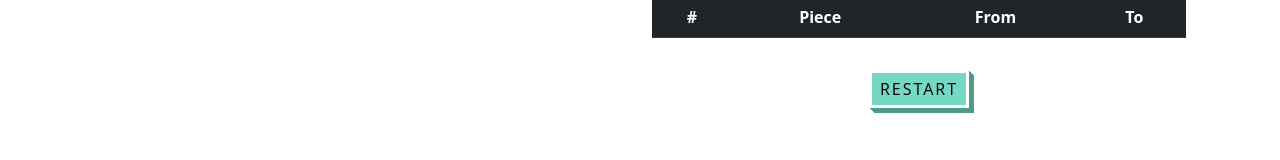
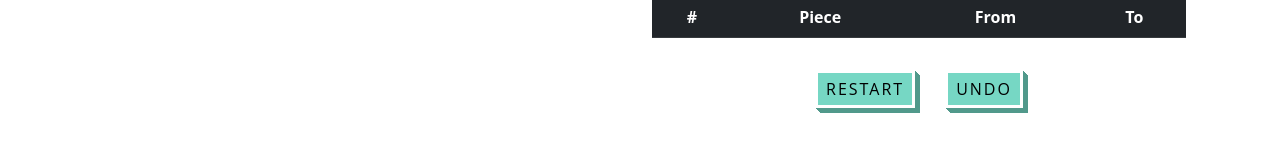
Before and after one commit to PrintNifesimi/MintPanda-Chess, a React (Create React App) app in the folder chess/: page / in a window 1280 px wide. Shown: the part 591-751 px from the top of the page. Built offline with nearby package versions, Linux system fonts and the light colour scheme.

Commit message:
added undo button,and function

```diff
--- a/chess/src/BoardMdl.tsx
+++ b/chess/src/BoardMdl.tsx
@@ -114,6 +114,7 @@ function PandaBoard() {
   const [deadPieces, updateDeadPieces]=useState<any>({w:{'p': 0, 'n': 0, 'b': 0, 'r': 0, 'q': 0},b:{'p': 0, 'n': 0, 'b': 0, 'r': 0, 'q': 0}})
   const [currentTimeout,setCurrentTimeout]=useState<NodeJS.Timeout>();
   const [gameEnd,setGameEnd]=useState({status:["",""]})
+  const [undo,setUndo]=useState(false)
 
 
 
@@ -211,7 +212,22 @@ function PandaBoard() {
     }
     return false
     }
-
+  function undoKill(blackInfo:{[key:string]:string},whiteInfo:{[key:string]:string}){
+    if(blackInfo.hasOwnProperty("captured")){
+      let oldDeadBlackPieces = deadPieces["b"]
+      oldDeadBlackPieces[blackInfo["captured"]]-=1
+      let newDeadBlackPieces = deadPieces
+      newDeadBlackPieces["b"]=oldDeadBlackPieces
+      updateDeadPieces(newDeadBlackPieces)
+    }
+    if(whiteInfo.hasOwnProperty("captured")){
+      let oldDeadWhitePieces = deadPieces["w"]
+      oldDeadWhitePieces[whiteInfo["captured"]]-=1
+      let newDeadWhitePieces = deadPieces
+      newDeadWhitePieces["b"]=oldDeadWhitePieces
+      updateDeadPieces(newDeadWhitePieces)
+    }
+  }
 
   function getPieceCurrSquare(type:string,color:string){
 
@@ -327,6 +343,29 @@ function PandaBoard() {
     }
     document.getElementById("resetBtn")?.click()
   }
+  function undoFunction(){
+
+
+
+    //console.log(game.undo())
+    //console.log(game.undo())
+
+   if(game.turn()==='w'){
+    let whiteInfo=game.undo()
+    let blackInfo = game.undo()
+    if (whiteInfo && blackInfo){
+       undoKill(blackInfo!,whiteInfo!)
+    }
+    let moves = movesList["moves"]
+    moves.pop()
+    moves.pop()
+    setMovesList({moves:moves})
+
+    }
+   setUndo(false)
+    return 0;
+
+  }
   function pandaBrand() {
 
     const returnPieces:any = {};
@@ -419,6 +458,17 @@ function PandaBoard() {
               }
 
         }>Restart</CustomButton>
+         <CustomButton
+      style={{marginLeft:"30px"}}
+       id="undoBtn"
+       className="mt-3"
+        onClick={
+            ()=>{
+              setUndo(true)
+              undoFunction()
+            }
+
+        }>Undo</CustomButton>
           </div>
       </div>
       <div id="makerCredit" className="container justify-content-center align-text-bottom" style={{bottom:"2px",}}>
--- a/chess/src/index.css
+++ b/chess/src/index.css
@@ -73,16 +73,17 @@ code {
 @media (min-width:769px) and (max-width: 991px){
   img {
     width:40.75px;
-    height:41.75px;
+    height:44.75px;
 
   }
   #chessdiv{
-    width:450px;
+    width:490px;
   }
   #trackerDiv{
     overflow-y: auto;
     display:flex;
     height: 400px;
+
       display: flex;
     flex-direction: column-reverse;
   }
```
